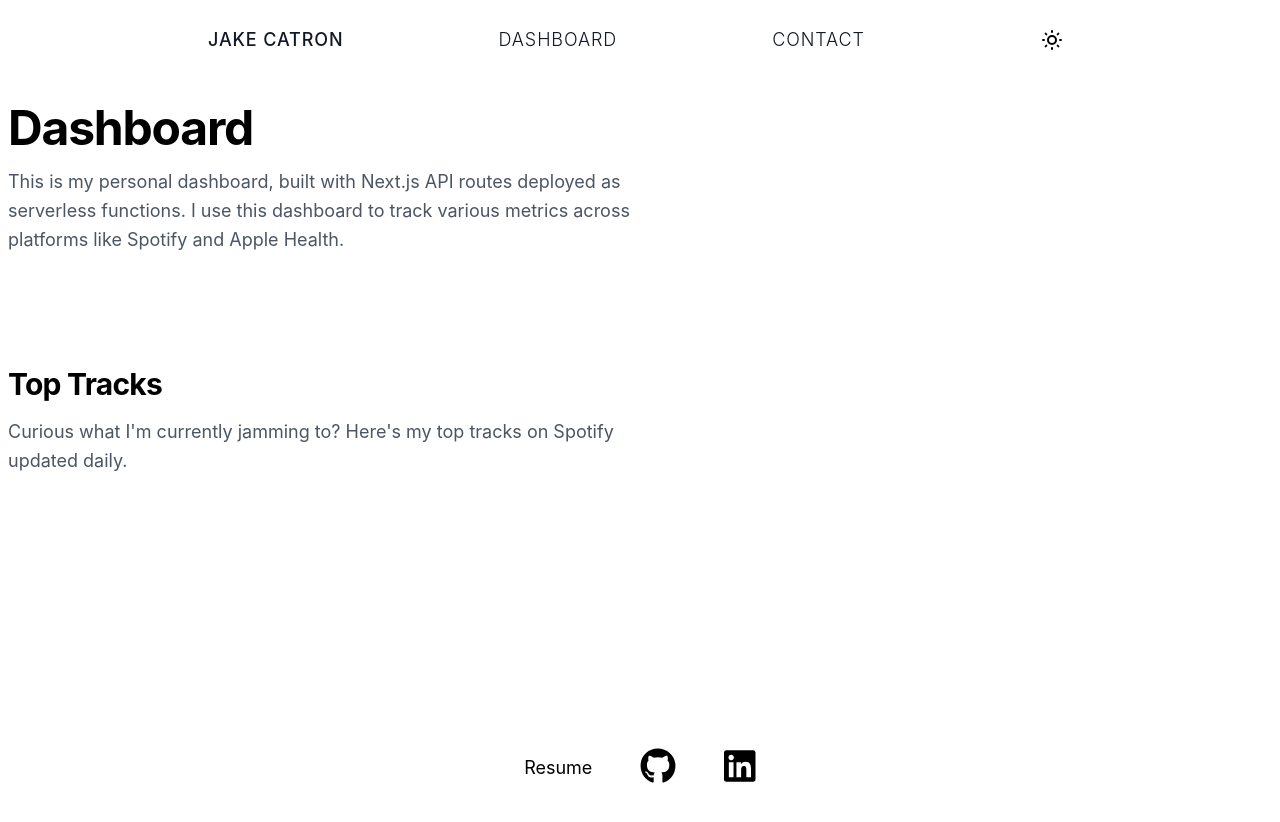
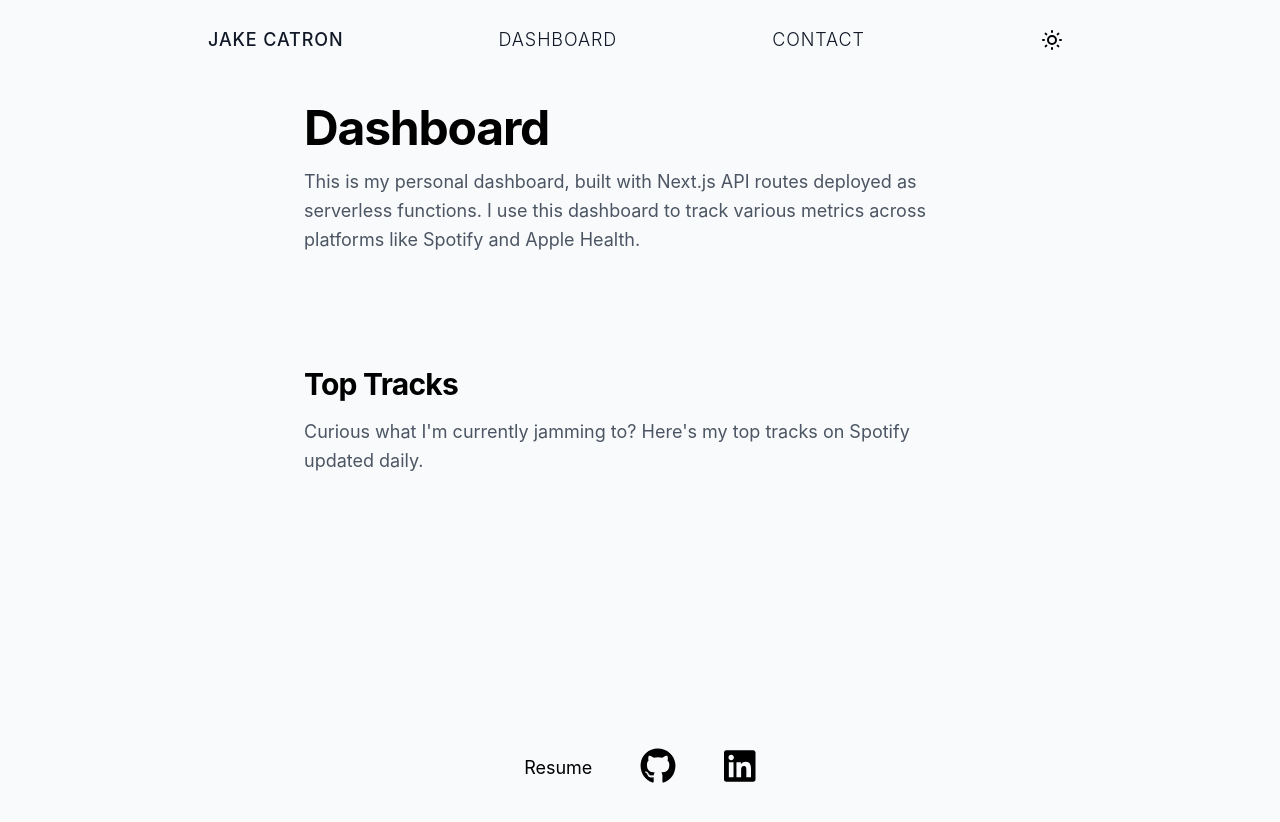
Before and after one commit to jcatron3/personal-website, a Next.js app: page /dashboard in a window 1280 px wide. Shown: the top 822 px of the page. Built offline with nearby package versions, Linux system fonts and the light colour scheme; no server answers.

Commit message:
changed background colors

```diff
--- a/components/navigation.js
+++ b/components/navigation.js
@@ -3,8 +3,8 @@ import ThemeSwitch from "./themeSwitcher";
 
 export default function Navigation() {
   return (
-    <div className="sticky top-0 z-20 py-2 bg-white md:py-6 md:mb-6 dark:bg-black">
-      <div className="container px-4 mx-auto lg:max-w-4xl flex items-center justify-between">
+    <div className="sticky top-0 z-20 py-2 bg-gray-50 md:py-6 md:mb-6 dark:bg-gray-900">
+      <div className="container px-4 mx-auto lg:max-w-4xl flex flex-initial items-center justify-between">
         <Link href="/">
           <a
             className={
--- a/pages/_app.js
+++ b/pages/_app.js
@@ -5,7 +5,7 @@ import Footer from "../components/footer";
 
 export default function App({ Component, pageProps }) {
   return (
-    <div className="dark:bg-black flex flex-col min-h-screen">
+    <div className="flex flex-col justify-center px-8 bg-gray-50 dark:bg-gray-900 min-h-screen">
       <ThemeProvider attribute="class" enableSystem={true}>
         <Navigation />
         <Component {...pageProps} />
--- a/pages/dashboard.js
+++ b/pages/dashboard.js
@@ -5,7 +5,7 @@ import TopTracks from "../components/topTracks.js";
 
 export default function Dashboard() {
   return (
-    <div className="flex flex-col justify-center items-start max-w-2xl mx-2 mb-16">
+    <div className="flex flex-col justify-center items-start max-w-2xl mx-auto mb-16">
       <h1 className="font-bold text-3xl md:text-5xl tracking-tight mb-4 text-black dark:text-white">
         Dashboard
       </h1>
```
